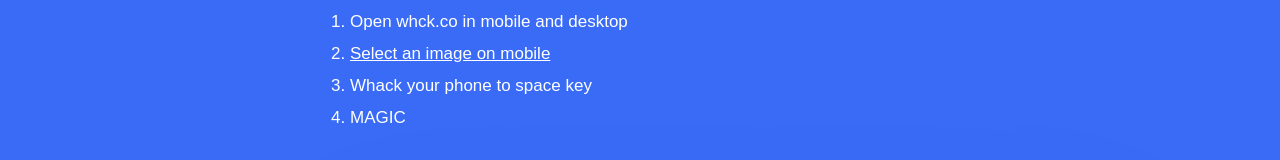
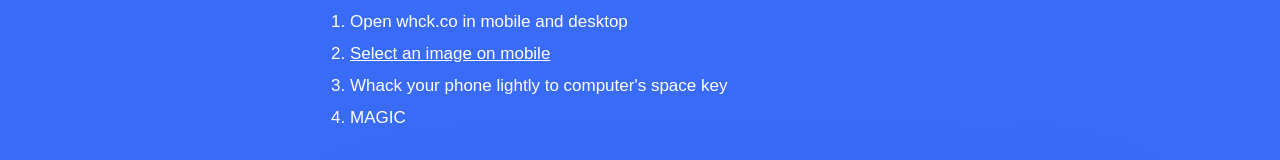
Before and after one commit to alvarcarto/whck, a website: page index.html in a window 1280 px wide. Shown: the part 262-422 px from the top of the page. Drawn offline with Linux system fonts and the light colour scheme; a script that the page names is missing; a web font is replaced by a local one.

Commit message:
Update instructions

```diff
--- a/index.html
+++ b/index.html
@@ -42,7 +42,7 @@
               <label for="file-input">Select an image on mobile</label>
               <span class="no-break" id="selected-file-text"></span>
             </li>
-            <li>Whack your phone to space key</li>
+            <li>Whack your phone lightly to computer's space key</li>
             <li>MAGIC</li>
           </ol>
 
```
